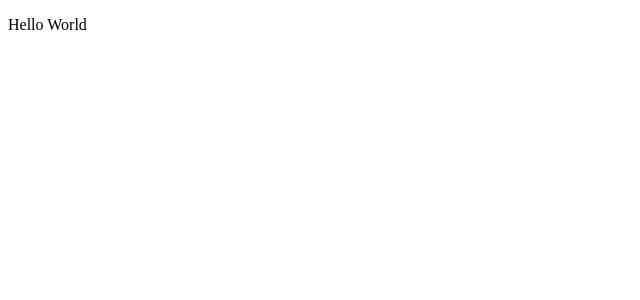
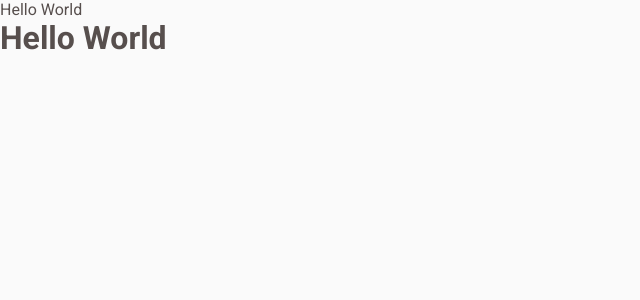
Before and after one commit to juniordbz/Coffee-Delivery, a React (Vite) app: page / in a window 1280 px wide. Shown: the top 300 px of the page, without its empty margins (0-640 px from the left). Built offline with nearby package versions, Linux system fonts and the light colour scheme; the HTML template or start-up script is replaced by a standard one.

Commit message:
theme config

```diff
--- a/index.html
+++ b/index.html
@@ -2,7 +2,9 @@
 <html lang="pt-BR">
   <head>
     <meta charset="UTF-8" />
-    <link rel="icon" type="image/svg+xml" href="/vite.svg" />
+    <link rel="preconnect" href="https://fonts.googleapis.com"/>
+    <link rel="preconnect" href="https://fonts.gstatic.com" crossorigin/>
+    <link href="https://fonts.googleapis.com/css2?family=Baloo+2:wght@700;800&family=Roboto:wght@400;700&display=swap" rel="stylesheet"/>
     <meta name="viewport" content="width=device-width, initial-scale=1.0" />
     <title>Coffee-Delivery</title>
   </head>
--- a/package.json
+++ b/package.json
@@ -11,12 +11,14 @@
   },
   "dependencies": {
     "react": "^18.2.0",
-    "react-dom": "^18.2.0"
+    "react-dom": "^18.2.0",
+    "styled-components": "^6.1.8"
   },
   "devDependencies": {
     "@rocketseat/eslint-config": "^2.1.0",
     "@types/react": "^18.2.43",
     "@types/react-dom": "^18.2.17",
+    "@types/styled-components": "^5.1.34",
     "@typescript-eslint/eslint-plugin": "^6.14.0",
     "@typescript-eslint/parser": "^6.14.0",
     "@vitejs/plugin-react": "^4.2.1",
--- a/src/App.tsx
+++ b/src/App.tsx
@@ -1,8 +1,14 @@
+import { ThemeProvider } from 'styled-components'
+import { defaultTheme } from './styles/themes/default'
+import { GlobalStyles } from './styles/global'
+
 function App() {
   return (
-    <>
+    <ThemeProvider theme={defaultTheme}>
+      <GlobalStyles />
       <p>Hello World</p>
-    </>
+      <h1>Hello World</h1>
+    </ThemeProvider>
   )
 }
 
--- /dev/null
+++ b/src/styles/global.ts
@@ -0,0 +1,31 @@
+import { createGlobalStyle } from 'styled-components'
+
+export const GlobalStyles = createGlobalStyle`
+  *{
+    margin: 0;
+    padding: 0;
+    box-sizing: border-box;
+    outline: none;
+  }
+
+  body{
+    background: ${({ theme }) => theme.colors['base-background']};
+    color: ${({ theme }) => theme.colors['base-text']};
+    -webkit-font-smoothing: antialiased;
+
+  }
+
+  body, input, textarea, button{
+    font-family: ${({ theme }) => theme.fonts.regular};
+    font-weight: 400;
+    font-size: ${({ theme }) => theme.textSizes['text-regular-m']}
+  }
+
+  button{
+    cursor: pointer;
+  }
+
+  a{
+    text-decoration: none;
+  }
+`
--- /dev/null
+++ b/src/styles/themes/default.ts
@@ -0,0 +1,41 @@
+export const defaultTheme = {
+  colors: {
+    'base-white': '#FFFFFF',
+    'base-background': '#FAFAFA',
+    'base-card': '#F3F2F2',
+    'base-input': '#EDEDED',
+    'base-button': '#E6E5E5',
+    'base-hover': '#D7D5D5',
+    'base-label': '#8D8686',
+    'base-text': '#574F4D',
+    'base-subtitle': '#403937',
+    'base-title': '#272221',
+    'base-error': '#f84747',
+    'brand-purple-dark': '#4B2995',
+    'brand-purple': '#8047F8',
+    'brand-purple-light': '#EBE5F9',
+    'brand-yellow-dark': '#C47F17',
+    'brand-yellow': '#DBAC2C',
+    'brand-yellow-light': '#F1E9C9',
+  },
+  textSizes: {
+    'title-title-xl': '3rem',
+    'title-title-l': '2rem',
+    'title-title-m': '1.5rem',
+    'title-title-s': '1.2rem',
+    'title-title-xs': '1.125rem',
+    'text-regular-l': '1.25rem',
+    'text-bold-l': '1.25rem',
+    'text-regular-m': '1rem',
+    'text-bold-m': '1rem',
+    'text-regular-s': '0.875rem',
+    'text-bold-s': '0.75rem',
+    'components-tag': '0.625rem',
+    'components-button-g': '0.875rem',
+    'components-button-s': '0.75rem',
+  },
+  fonts: {
+    regular: "'Roboto'",
+    title: "'Baloo 2'",
+  },
+}
```
Also changed, not shown: src/@types/styled.d.ts (added, +7 -0 lines), 1 other file (tests, documents, lock files or other folders).
